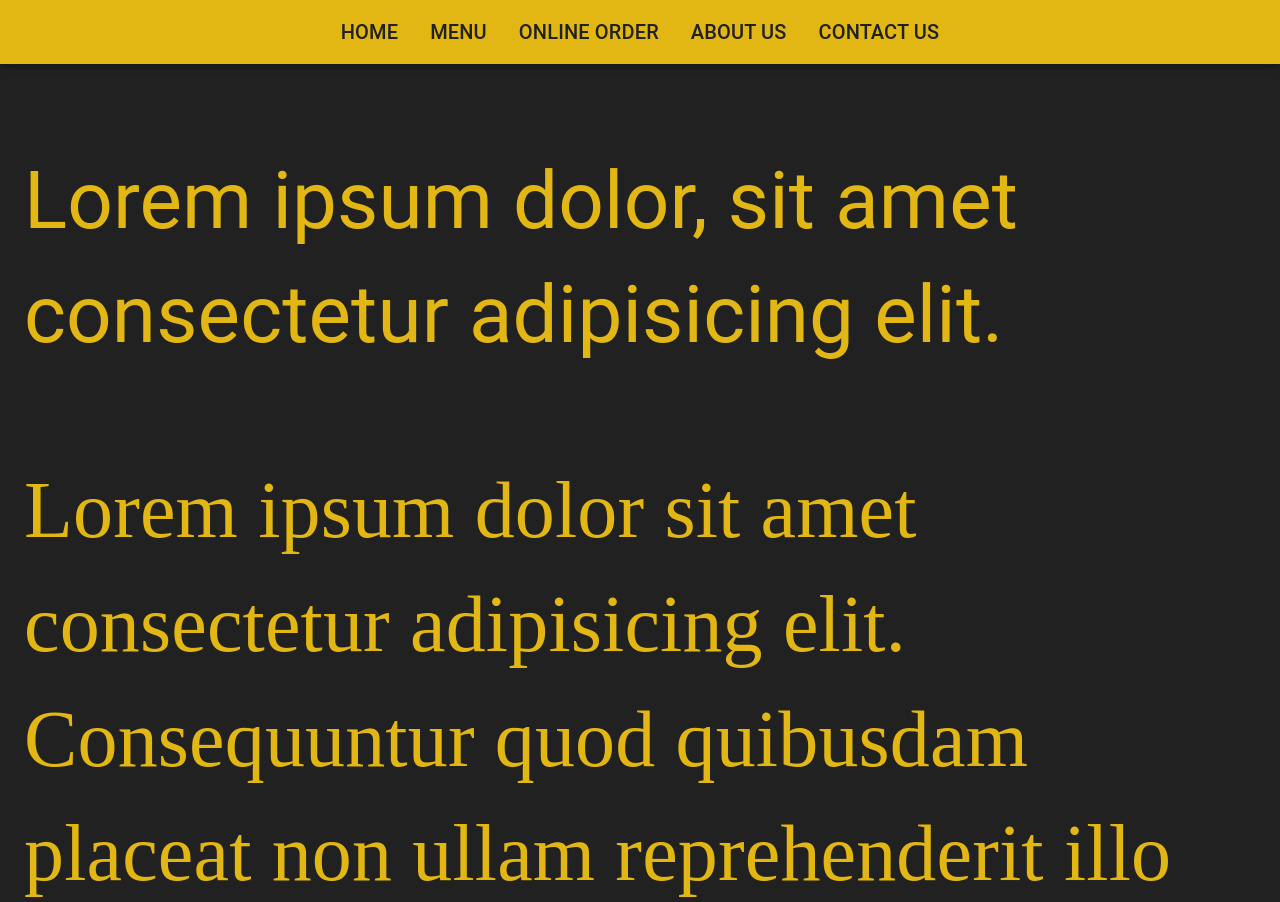
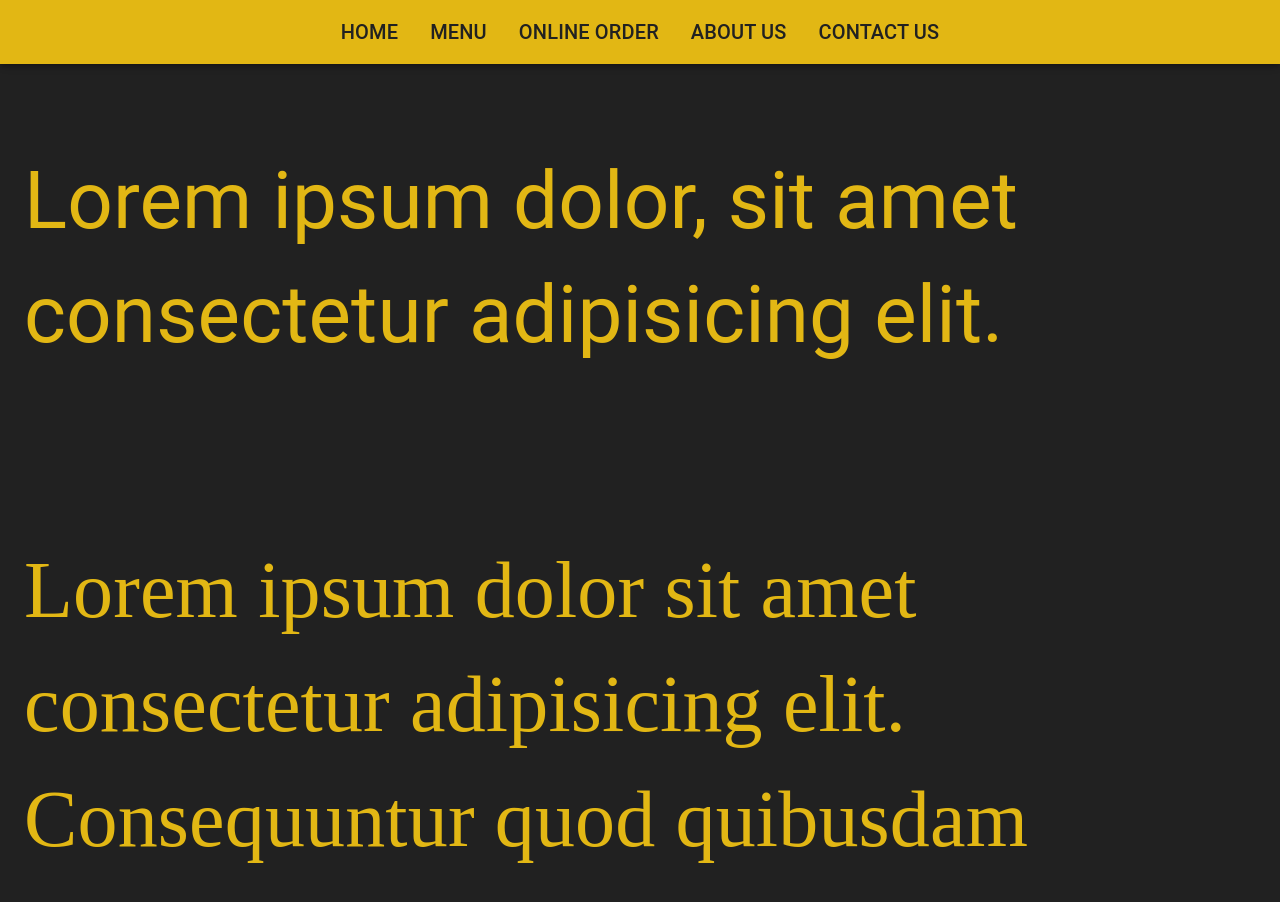
Before and after one commit to Explosivespectra/TypeBlog, a React (Create React App) app: page / in a window 1280 px wide. Shown: the top 902 px of the page. Built offline with nearby package versions, Linux system fonts and the light colour scheme; a web font is replaced by a local one.

Commit message:
Proper syntax for types

```diff
--- a/src/components/pageComponents/HomePage.tsx
+++ b/src/components/pageComponents/HomePage.tsx
@@ -1,17 +1,21 @@
-import {useState} from 'react';
+import { useState } from 'react';
+import { Grid } from '@material-ui/core';
 
 const HomePage: React.FC = () => {
   return (
-        <div>
-            <p style={{fontSize: "5rem"}}>Lorem ipsum dolor, sit amet consectetur adipisicing elit.</p>
-            <p style={{fontSize: "5rem", fontFamily: "Genshin"}}>Lorem ipsum dolor sit amet consectetur adipisicing elit. Consequuntur quod quibusdam
+    <>
+      <Grid container direction="column" justify="flex-start" alignItems="center">
+
+        <Grid item><p style={{ fontSize: "5rem" }}>Lorem ipsum dolor, sit amet consectetur adipisicing elit.</p></Grid>
+        <Grid item><p style={{ fontSize: "5rem", fontFamily: "Genshin" }}>Lorem ipsum dolor sit amet consectetur adipisicing elit. Consequuntur quod quibusdam
         placeat non ullam reprehenderit illo ex, dolorem hic aut provident doloremque velit. Alias tempore, officiis totam nemo consequatur unde
         sequi eaque commodi aspernatur recusandae autem possimus voluptatum, quam repudiandae tenetur repellat minima atque voluptas repellendus
         blanditiis cumque! Itaque officiis sint beatae ipsam vero exercitationem ut, repellendus praesentium maiores asperiores atque saepe illo
         labore impedit fuga et facilis veritatis! Ea, ullam distinctio voluptatem quaerat vitae inventore est pariatur, amet qui nam natus ex.
-            Excepturi ea corporis molestiae nesciunt nobis cupiditate rem quod, fuga veritatis deserunt ratione voluptatum incidunt cum. Cumque.</p>
-        </div>
+                Excepturi ea corporis molestiae nesciunt nobis cupiditate rem quod, fuga veritatis deserunt ratione voluptatum incidunt cum. Cumque.</p></Grid>
+      </Grid>
+    </>
   );
 }
 
-export {HomePage};
+export { HomePage };
--- a/src/components/pageComponents/MenuPage.tsx
+++ b/src/components/pageComponents/MenuPage.tsx
@@ -21,7 +21,7 @@ const useStyles = makeStyles((theme: Theme) => createStyles({
   }
 }));
 
-type ContentProps = {products: Array<Object>, categories: Array<String>};
+type ContentProps = {products: Array<object>, categories: Array<string>};
 
 const DrawerContent: React.FC<ContentProps> = ({products, categories}) => {
 
```
Lines whose indentation alone changed are shown as unchanged.
